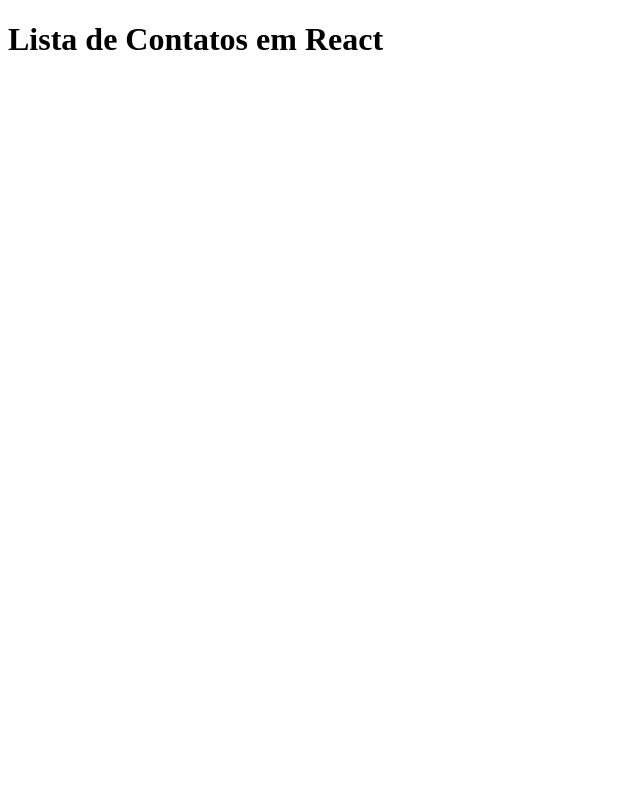
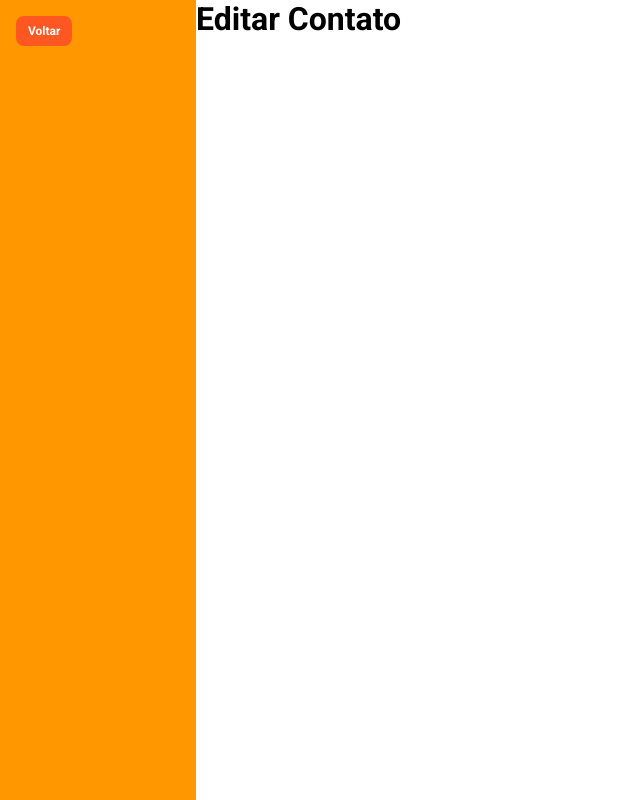
Before and after one commit to higorrsc/ebac-hrsc-contact-list, a React (Create React App) app: page /edit in a window 1280 px wide. Shown: the whole page, without its empty margins (0-640 px from the left). Built offline with nearby package versions, Linux system fonts and the light colour scheme.

Commit message:
criados complementos e alterada página principal

```diff
--- a/src/App.tsx
+++ b/src/App.tsx
@@ -1,8 +1,35 @@
+import { Provider } from 'react-redux'
+import { RouterProvider, createBrowserRouter } from 'react-router-dom'
+
+import store from './store'
+import EstiloGlobal, { Container } from './styles'
+
+import Home from './pages/Home'
+import ContactDetail from './pages/ContactDetail'
+
+const routes = createBrowserRouter([
+  {
+    path: '/',
+    element: <Home />
+  },
+  {
+    path: '/new',
+    element: <ContactDetail updateContact={false} />
+  },
+  {
+    path: '/edit',
+    element: <ContactDetail updateContact={true} />
+  }
+])
+
 function App() {
   return (
-    <div className="App">
-      <h1>Lista de Contatos em React</h1>
-    </div>
+    <Provider store={store}>
+      <EstiloGlobal />
+      <Container>
+        <RouterProvider router={routes} />
+      </Container>
+    </Provider>
   )
 }
 
--- /dev/null
+++ b/src/styles/index.ts
@@ -0,0 +1,33 @@
+import styled, { createGlobalStyle } from 'styled-components'
+
+import variaveis from './variables'
+
+const EstiloGlobal = createGlobalStyle`
+  * {
+    margin: 0;
+    padding: 0;
+    box-sizing: border-box;
+    font-family: Roboto, sans-serif;
+    list-style: none;
+    background-color: ${variaveis.branco}
+  }
+`
+
+export const Container = styled.div`
+  display: grid;
+  grid-template-columns: 196px auto;
+`
+
+export const Botao = styled.button`
+  font-weight: bold;
+  font-size: 12px;
+  color: #fff;
+  padding: 8px 12px;
+  border: none;
+  cursor: pointer;
+  background-color: ${variaveis.laranjaEscuro};
+  border-radius: 8px;
+  margin-right: 8px;
+`
+
+export default EstiloGlobal
--- /dev/null
+++ b/src/styles/variables.ts
@@ -0,0 +1,23 @@
+export default {
+  vermelho: '#F44336',
+  rosa: '#E91E63',
+  roxo: '#9C27B0',
+  roxoEscuro: '#673AB7',
+  indigo: '#3F51B5',
+  azul: '#2196F3',
+  azulClaro: '#03A9F4',
+  azulCiano: '#00BCD4',
+  azulPetroleo: '#009688',
+  verde: '#4CAF50',
+  verdeClaro: '#8BC34A',
+  verdeLimao: '#CDDC39',
+  amarelo: '#FFEB3B',
+  amareloAmbar: '#FFC107',
+  laranja: '#FF9800',
+  laranjaEscuro: '#FF5722',
+  marrom: '#795548',
+  cinza: '#9E9E9E',
+  cinzaAzulado: '#607D8B',
+  preto: '#000',
+  branco: '#fff'
+}
```
